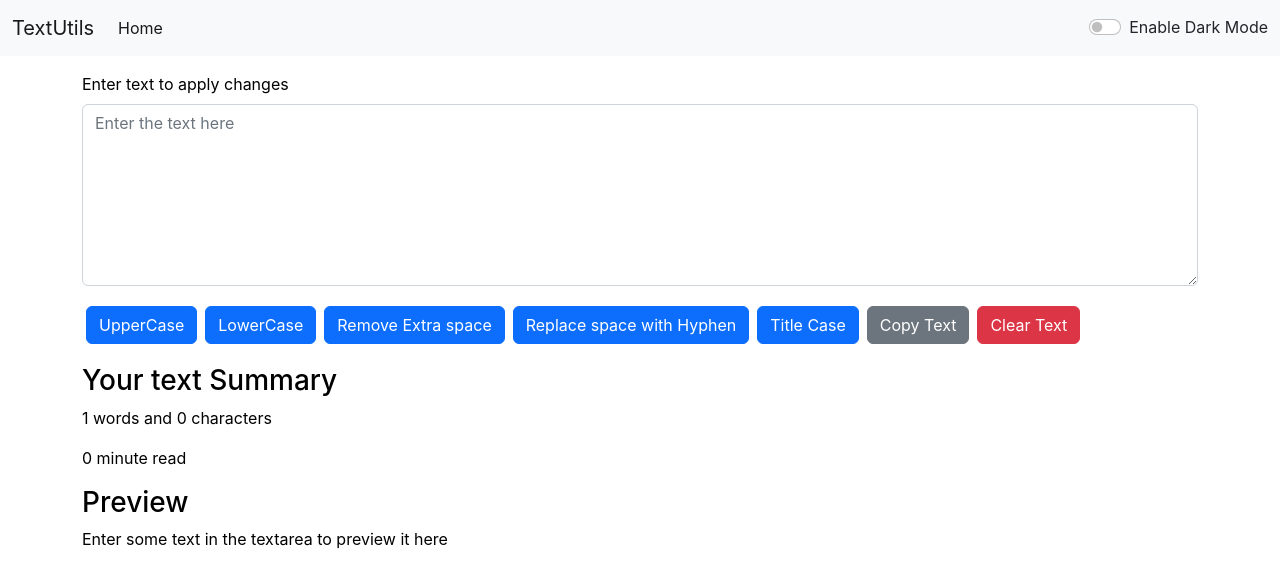
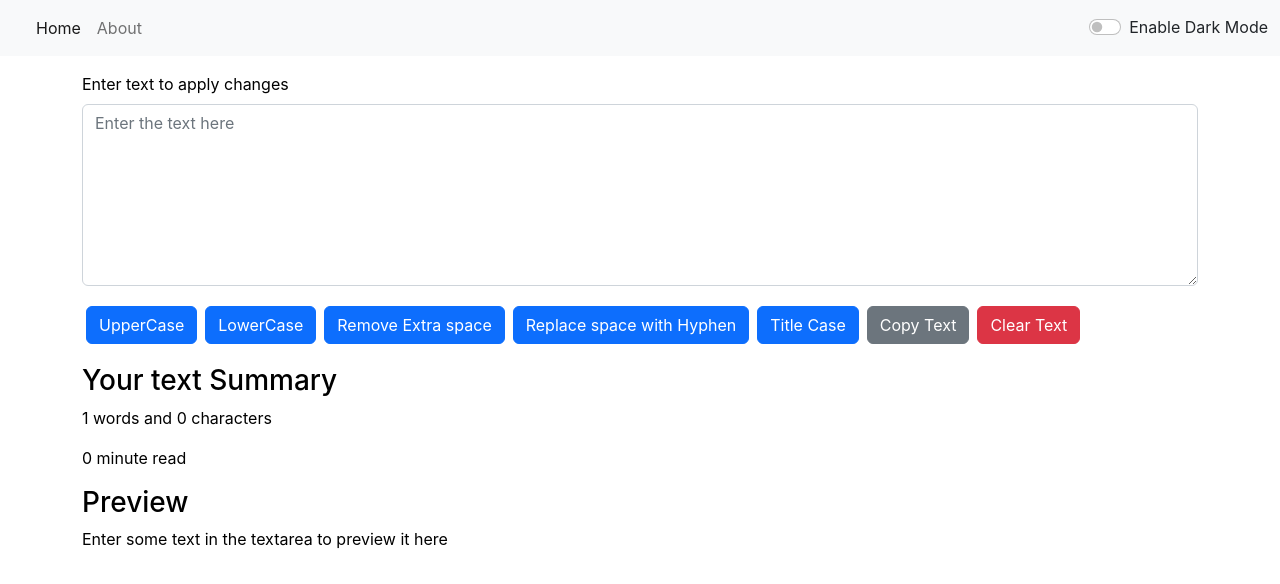
Before and after one commit to arustagi06/TextUtils, a React (Create React App) app: page / in a window 1280 px wide. Shown: the top 584 px of the page. Built offline with nearby package versions, Linux system fonts and the light colour scheme.

Commit message:
removed gh-pages
removed gh-pages

```diff
--- a/package.json
+++ b/package.json
@@ -1,5 +1,4 @@
 {
-  "homepage": "https://arustagi06.github.io/TextUtils",
   "name": "textutils",
   "version": "0.1.0",
   "private": true,
@@ -7,7 +6,6 @@
     "@testing-library/jest-dom": "^5.16.5",
     "@testing-library/react": "^13.4.0",
     "@testing-library/user-event": "^13.5.0",
-    "gh-pages": "^4.0.0",
     "react": "^18.2.0",
     "react-dom": "^18.2.0",
     "react-router-dom": "^5.3.4",
--- a/src/App.js
+++ b/src/App.js
@@ -3,14 +3,14 @@
 import './App.css';
 import Navbar from './components/Navbar';
 import TextForm from './components/TextForm';
-// import About from './components/About';
+import About from './components/About';
 import Alert from './components/Alert';
 import React, {useState} from 'react';
-// import {
-//   BrowserRouter as Router,
-//   Switch,
-//   Route,
-// } from "react-router-dom";
+import {
+  BrowserRouter as Router,
+  Switch,
+  Route,
+} from "react-router-dom";
 
 function App() {
 
@@ -43,20 +43,20 @@
   };
   return (
     <>
-    {/* <Router> */}
+    <Router>
         <Navbar title="TextUtils" mode={mode} aboutText="About" toggleMode={toggleMode}/>
         <Alert alert={alert}/>
-      {/* <Switch> */}
+      <Switch>
         {/* /users --> component 1
             /users/home --> component 2 */}
-              {/* <Route exact path="/about"> */}
-                {/* <About /> */}
-              {/* </Route>
-              <Route exact path="/"> */}
+              <Route exact path="/about">
+                <About />
+              </Route>
+              <Route exact path="/">
               <TextForm showAlert={showAlert} heading="Enter text to apply changes" mode={mode}/>
-              {/* </Route> */}
-      {/* </Switch>
-    </Router> */}
+              </Route>
+      </Switch>
+    </Router>
   </>
   );
 }
--- a/src/components/Navbar.js
+++ b/src/components/Navbar.js
@@ -1,17 +1,17 @@
 // jshint esversion:6
 import React from "react";
 import PropTypes from "prop-types";
-// import {Link} from "react-router-dom";
+import {Link} from "react-router-dom";
 
 const Navbar = (props) => {
   return (
     <div>
       <nav className={`navbar navbar-expand-lg navbar-${props.mode} bg-${props.mode}`}>
         <div className="container-fluid">
-          {/* <Link className="navbar-brand" to="/"> */}
-          <a className="navbar-brand" href="/">
+          <Link className="navbar-brand" to="/"/>
+          {/* <a className="navbar-brand" href="/">
             {props.title}
-          </a>
+          </a> */}
           <button
             className="navbar-toggler"
             type="button"
@@ -31,12 +31,12 @@
                   Home
                 </a>
               </li>
-              {/* <li className="nav-item"> */}
-                {/* <Link className="nav-link" to="/about"> */}
+              <li className="nav-item">
+                <Link className="nav-link" to="/about">{props.aboutText}</Link>
                 {/* <a className="nav-link" href="/about">
                   {props.aboutText}
-                </a>
-              </li> */}
+                </a> */}
+              </li>
             </ul>
             <div className={`form-check form-switch text-${props.mode==='light'?'dark':'light'}`}>
               <input className="form-check-input" onClick={props.toggleMode} type="checkbox" role="switch" id="flexSwitchCheckDefault"/>
```
Also changed, not shown: 1 other file (tests, documents, lock files or other folders).
